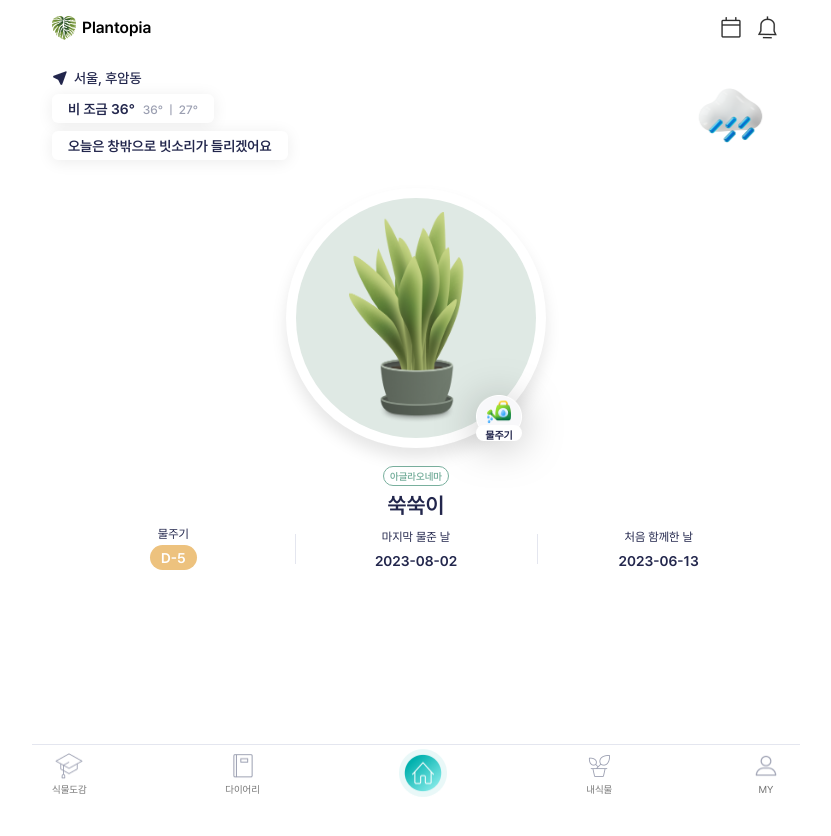
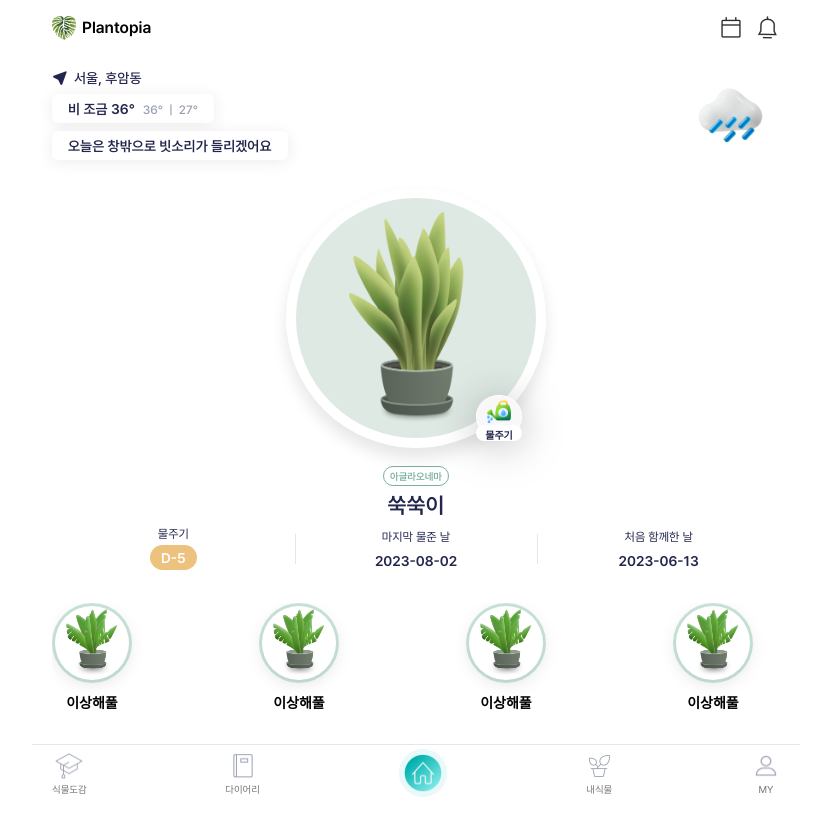
Before and after one commit to kes-knows-nothing/plantopia, a React (Vite) app: page / in a window 1280 px wide. Shown: the top 836 px of the page, without its empty margins (224-1055 px from the left). Before the commit the page ends 800 px from the top, so only its background shows below. Built offline with nearby package versions, Linux system fonts and the light colour scheme.

Commit message:
Design: 메인페이지 퍼블리싱 완료

```diff
--- a/src/pages/mainPage/MainPage.tsx
+++ b/src/pages/mainPage/MainPage.tsx
@@ -1,22 +1,27 @@
 import './mainPage.scss';
+import { Swiper, SwiperSlide } from 'swiper/react';
 import Header from '@/components/header/Header';
 import Footer from '@/components/footer/Footer';
 import weather from '@/assets/images/weather';
 import plants from '@/assets/images/plants';
 import LOCATION from '@/assets/images/icons/location.png';
 import WATERING from '@/assets/images/icons/watering.png';
-import { Swiper, SwiperSlide } from 'swiper/react';
 
 const MainPage = () => {
   return (
     <>
       <Header isMainPage />
-      <main className="container inner">
+      <main className="container">
         <section>
+          <div className="inner">
             <div className="weather_wrapper">
               <div className="weather_text_wrapper">
                 <div className="location_wrapper">
-                <img src={LOCATION} className="location_icon" alt="location" />
+                  <img
+                    src={LOCATION}
+                    className="location_icon"
+                    alt="location"
+                  />
                   <span className="location_text">서울, 후암동</span>
                 </div>
                 <div className="weather_text_box temperature_lg">
@@ -60,8 +65,53 @@ const MainPage = () => {
                 </div>
               </div>
             </div>
+          </div>
           {/* swiper로 처리 */}
           {/* plants_list */}
+          <div className="slide_wrapper">
+            <Swiper slidesPerView={4} className="swiper">
+              <SwiperSlide>
+                <button className="slide">
+                  <div className="avatar">
+                    <img src={plants.SUB_PLANT_1} alt="plant" />
+                  </div>
+                  <span className="name">이상해풀</span>
+                </button>
+              </SwiperSlide>
+              <SwiperSlide>
+                <button className="slide">
+                  <div className="avatar">
+                    <img src={plants.SUB_PLANT_1} alt="plant" />
+                  </div>
+                  <span className="name">이상해풀</span>
+                </button>
+              </SwiperSlide>
+              <SwiperSlide>
+                <button className="slide">
+                  <div className="avatar">
+                    <img src={plants.SUB_PLANT_1} alt="plant" />
+                  </div>
+                  <span className="name">이상해풀</span>
+                </button>
+              </SwiperSlide>
+              <SwiperSlide>
+                <button className="slide">
+                  <div className="avatar">
+                    <img src={plants.SUB_PLANT_1} alt="plant" />
+                  </div>
+                  <span className="name">이상해풀</span>
+                </button>
+              </SwiperSlide>
+              <SwiperSlide>
+                <button className="slide">
+                  <div className="avatar">
+                    <img src={plants.SUB_PLANT_1} alt="plant" />
+                  </div>
+                  <span className="name">이상해풀</span>
+                </button>
+              </SwiperSlide>
+            </Swiper>
+          </div>
         </section>
       </main>
       <Footer />
--- a/src/pages/mainPage/mainPage.scss
+++ b/src/pages/mainPage/mainPage.scss
@@ -11,8 +11,13 @@
 
 .container {
   background-color: #ffffff;
-  // 임시
-  padding-bottom: 5.6rem;
+  min-height: calc(var(--vh, 1vh) * 100 - 5.6rem);
+  margin-bottom: 5.6rem;
+  padding-bottom: 2rem;
+
+  > section {
+    min-height: inherit;
+  }
 }
 
 /* 날씨 영역 */
@@ -202,3 +207,52 @@
     }
   }
 }
+
+.slide_wrapper {
+  margin-top: 3.3rem;
+  padding-left: 2rem;
+  min-height: 10.9rem;
+
+  > .swiper {
+    min-height: inherit;
+
+    > .swiper-wrapper > .swiper-slide {
+      margin-right: 2rem;
+
+      > .slide {
+        padding: 0;
+        width: 8rem;
+        height: 8rem;
+        text-align: center;
+        background: #cbe7d9;
+        border-radius: 50%;
+        padding: 0.3rem;
+
+        > .avatar {
+          padding: 0.3rem;
+          display: flex;
+          justify-content: center;
+          align-items: center;
+          width: 100%;
+          height: 100%;
+          background: #ffffff;
+          border-radius: 50%;
+          filter: drop-shadow(0 0.4rem 0.8rem rgba(0, 0, 0, 0.1));
+
+          > img {
+            width: 100%;
+            height: 100%;
+            object-fit: contain;
+          }
+        }
+
+        > .name {
+          display: block;
+          margin-top: 1.2rem;
+          font-size: 1.4rem;
+          font-weight: 700;
+        }
+      }
+    }
+  }
+}
```
Lines whose indentation alone changed are shown as unchanged.
